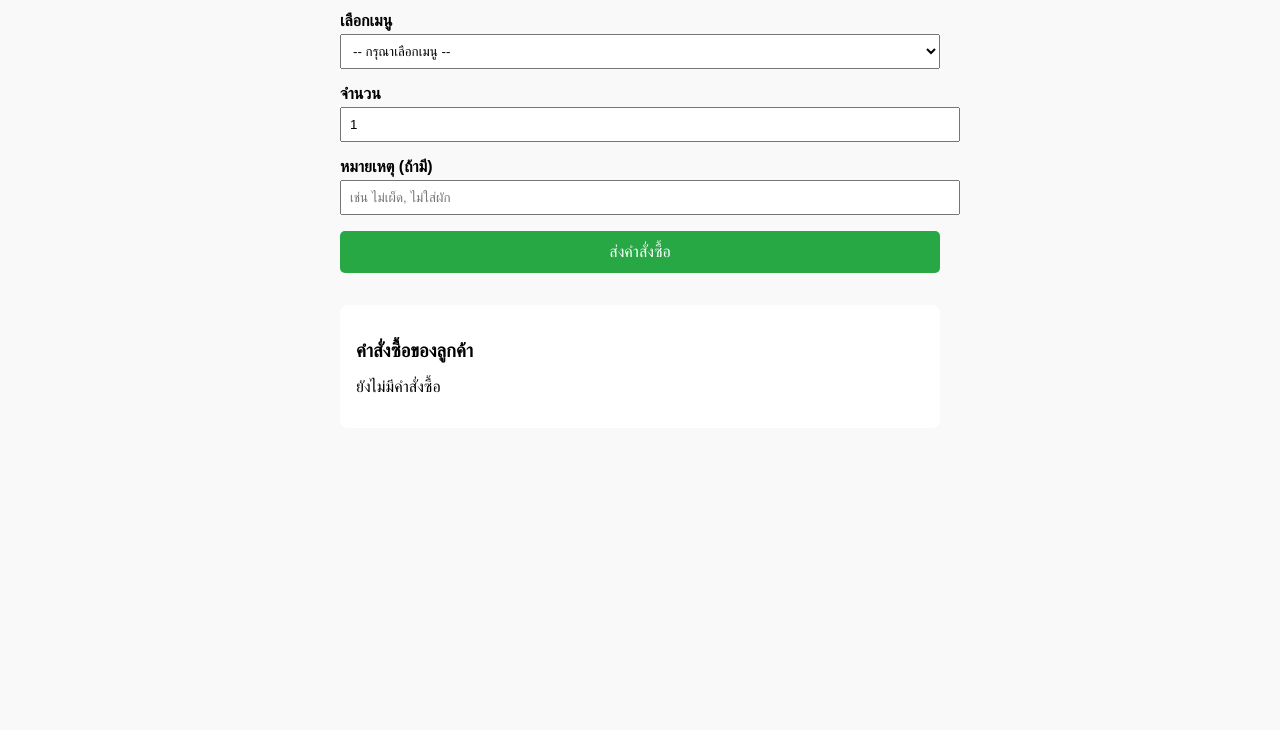
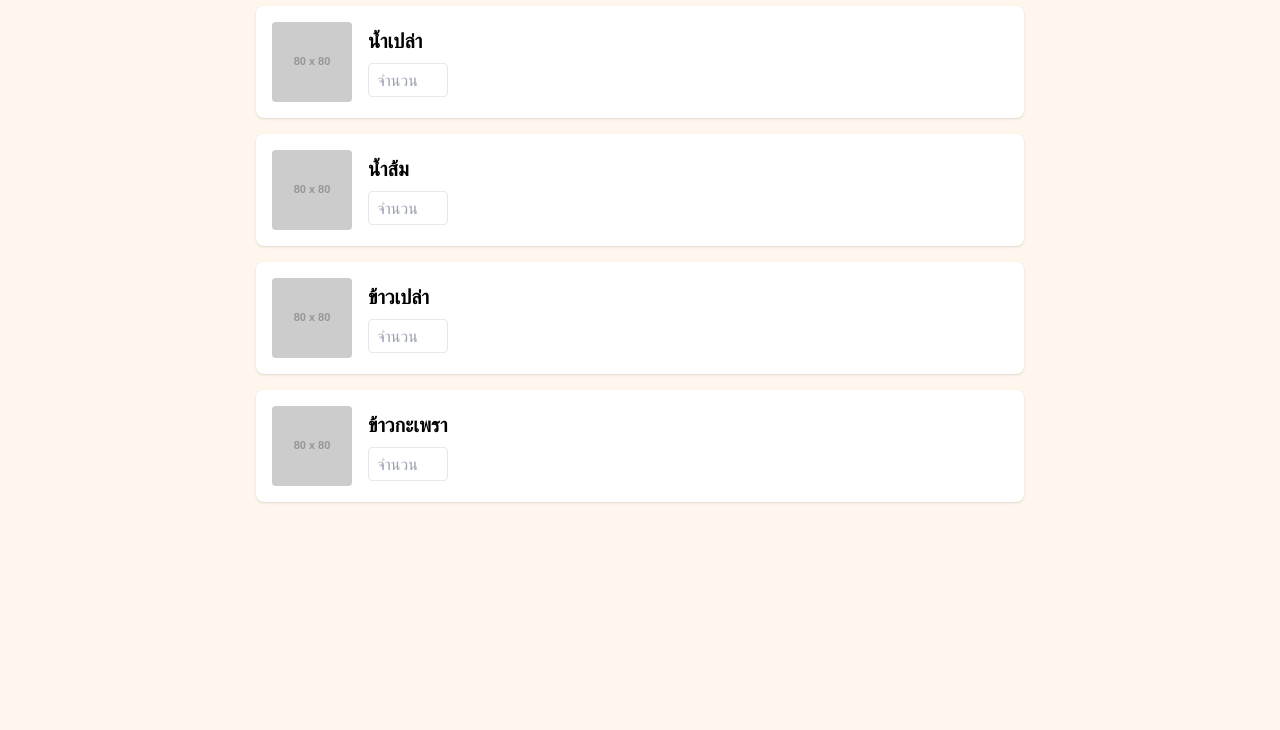
Before and after one commit to kuk789/kuk-menu, a plain HTML site: page index.html in a window 1280 px wide. Shown: the part 70-800 px from the top of the page. Drawn offline with nearby package versions, Linux system fonts and the light colour scheme; placeholder pictures from the web are drawn by us.

Commit message:
สindex.html

```diff
--- a/index.html
+++ b/index.html
@@ -2,82 +2,49 @@
 <html lang="th">
 <head>
   <meta charset="UTF-8" />
-  <meta name="viewport" content="width=device-width, initial-scale=1">
-  <title>เมนูอาหาร | ร้าน PHET</title>
-  <style>
-    body { font-family: sans-serif; margin: 0; background: #f9f9f9; }
-    header { background: #333; color: white; padding: 1rem; text-align: center; }
-    main { padding: 1rem; max-width: 600px; margin: auto; }
-    label { display: block; margin-top: 1rem; font-weight: bold; }
-    input, select { width: 100%; padding: 0.5rem; margin-top: 0.25rem; }
-    button { margin-top: 1rem; padding: 0.75rem; width: 100%; background: #28a745; color: white; border: none; font-size: 1rem; border-radius: 5px; cursor: pointer; }
-    button:hover { background: #218838; }
-    .orders { margin-top: 2rem; background: #fff; padding: 1rem; border-radius: 8px; }
-    .orders h3 { margin-bottom: 0.5rem; }
-    .order-item { padding: 0.5rem 0; border-bottom: 1px solid #eee; }
-  </style>
+  <meta name="viewport" content="width=device-width, initial-scale=1.0" />
+  <title>เมนูร้านอาหาร</title>
+  <script src="https://cdn.tailwindcss.com"></script>
 </head>
-<body>
+<body class="bg-orange-50 p-4 font-sans">
+  <div class="max-w-3xl mx-auto">
+    <h1 class="text-3xl font-bold mb-6 text-center">เมนูร้านอาหาร</h1>
 
-  <header>
-    เมนูอาหารร้าน PHET
-  </header>
-
-  <main>
-    <form id="orderForm">
-      <label for="menu">เลือกเมนู</label>
-      <select id="menu" required>
-        <option value="">-- กรุณาเลือกเมนู --</option>
-        <option value="ข้าวกระเพรา">ข้าวกระเพรา - 50 บาท</option>
-        <option value="ข้าวผัด">ข้าวผัด - 45 บาท</option>
-        <option value="ผัดไทย">ผัดไทย - 60 บาท</option>
-      </select>
-
-      <label for="quantity">จำนวน</label>
-      <input type="number" id="quantity" min="1" value="1" required />
-
-      <label for="note">หมายเหตุ (ถ้ามี)</label>
-      <input type="text" id="note" placeholder="เช่น ไม่เผ็ด, ไม่ใส่ผัก" />
-
-      <button type="submit">ส่งคำสั่งซื้อ</button>
-    </form>
-
-    <div class="orders" id="orders">
-      <h3>คำสั่งซื้อของลูกค้า</h3>
-      <div id="orderList">
-        <p>ยังไม่มีคำสั่งซื้อ</p>
+    <!-- รายการ: น้ำเปล่า -->
+    <div class="flex items-center bg-white p-4 mb-4 rounded-lg shadow">
+      <img src="https://via.placeholder.com/80x80?text=น้ำเปล่า" alt="น้ำเปล่า" class="w-20 h-20 rounded mr-4">
+      <div class="flex-1">
+        <h2 class="text-xl font-semibold">น้ำเปล่า</h2>
+        <input type="number" min="0" placeholder="จำนวน" class="mt-2 w-20 border rounded px-2 py-1">
       </div>
     </div>
-  </main>
 
-  <script>
-    const form = document.getElementById('orderForm');
-    const orderList = document.getElementById('orderList');
+    <!-- รายการ: น้ำส้ม -->
+    <div class="flex items-center bg-white p-4 mb-4 rounded-lg shadow">
+      <img src="https://via.placeholder.com/80x80?text=น้ำส้ม" alt="น้ำส้ม" class="w-20 h-20 rounded mr-4">
+      <div class="flex-1">
+        <h2 class="text-xl font-semibold">น้ำส้ม</h2>
+        <input type="number" min="0" placeholder="จำนวน" class="mt-2 w-20 border rounded px-2 py-1">
+      </div>
+    </div>
 
-    form.addEventListener('submit', function(e) {
-      e.preventDefault();
-      const menu = document.getElementById('menu').value;
-      const qty = document.getElementById('quantity').value;
-      const note = document.getElementById('note').value;
+    <!-- รายการ: ข้าวเปล่า -->
+    <div class="flex items-center bg-white p-4 mb-4 rounded-lg shadow">
+      <img src="https://via.placeholder.com/80x80?text=ข้าวเปล่า" alt="ข้าวเปล่า" class="w-20 h-20 rounded mr-4">
+      <div class="flex-1">
+        <h2 class="text-xl font-semibold">ข้าวเปล่า</h2>
+        <input type="number" min="0" placeholder="จำนวน" class="mt-2 w-20 border rounded px-2 py-1">
+      </div>
+    </div>
 
-      const itemHTML = `
-        <div class="order-item">
-          <strong>เมนู:</strong> ${menu}<br>
-          <strong>จำนวน:</strong> ${qty}<br>
-          ${note ? `<strong>หมายเหตุ:</strong> ${note}<br>` : ''}
-        </div>
-      `;
-
-      if (orderList.innerHTML.includes("ยังไม่มีคำสั่งซื้อ")) {
-        orderList.innerHTML = "";
-      }
-
-      orderList.innerHTML += itemHTML;
-
-      form.reset();
-      document.getElementById('quantity').value = 1;
-    });
-  </script>
-
+    <!-- รายการ: ข้าวกะเพรา -->
+    <div class="flex items-center bg-white p-4 mb-4 rounded-lg shadow">
+      <img src="https://via.placeholder.com/80x80?text=กะเพรา" alt="ข้าวกะเพรา" class="w-20 h-20 rounded mr-4">
+      <div class="flex-1">
+        <h2 class="text-xl font-semibold">ข้าวกะเพรา</h2>
+        <input type="number" min="0" placeholder="จำนวน" class="mt-2 w-20 border rounded px-2 py-1">
+      </div>
+    </div>
+  </div>
 </body>
 </html>
```
